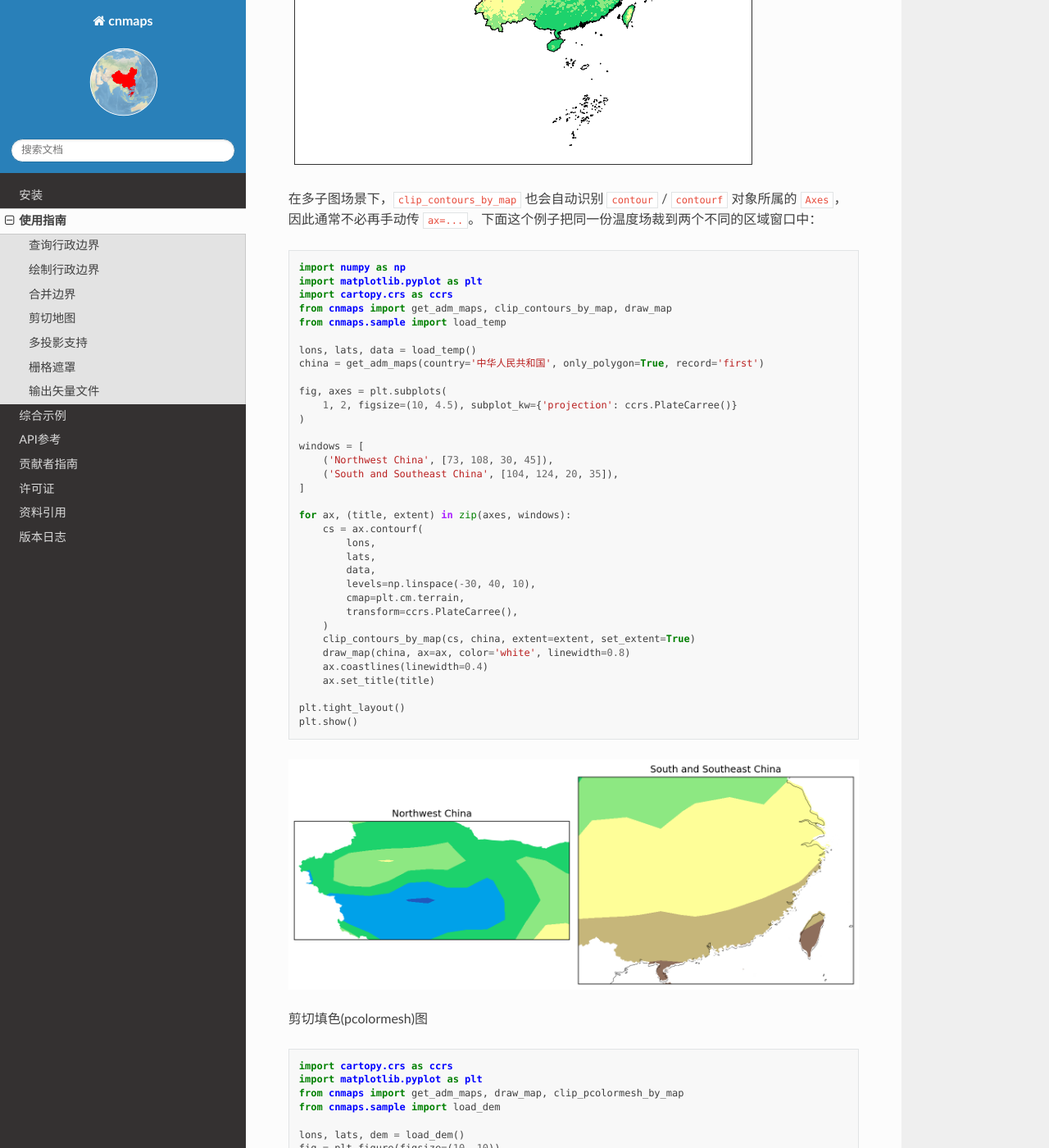
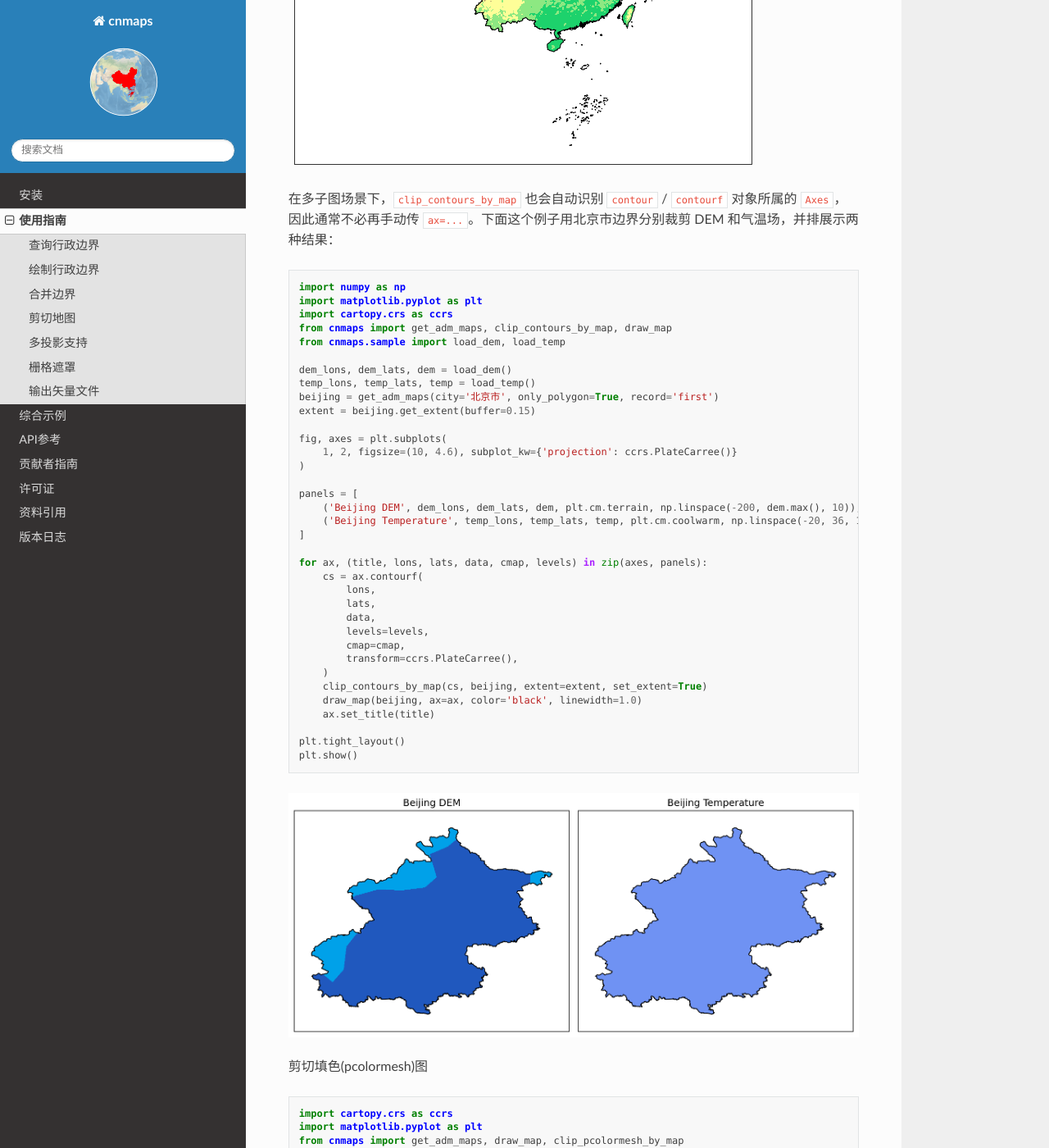
Before and after one commit to cnmetlab/cnmaps, a Sphinx documentation site: the page built from docs/source/content/usage.rst, in a window 1280 px wide and 1400 px high, scrolled down 8056 px. Shown: the whole window at 82% size. Built offline with Sphinx 7.4.7 and the Read the Docs theme 3.1.0, drawn with Linux system fonts in a browser that asks for light colours.

Commit message:
Refine #138 multi-axes example with Beijing panels

```diff
--- a/docs/source/content/usage.rst
+++ b/docs/source/content/usage.rst
@@ -271,7 +271,7 @@ cnmaps可以很方便地对地图进行合并，例如我们可以将北京、
 
 .. image:: ../_static/clip-china-contourf.png
 
-在多子图场景下，``clip_contours_by_map`` 也会自动识别 ``contour`` / ``contourf`` 对象所属的 ``Axes``，因此通常不必再手动传 ``ax=...``。下面这个例子把同一份温度场裁到两个不同的区域窗口中：
+在多子图场景下，``clip_contours_by_map`` 也会自动识别 ``contour`` / ``contourf`` 对象所属的 ``Axes``，因此通常不必再手动传 ``ax=...``。下面这个例子用北京市边界分别裁剪 DEM 和气温场，并排展示两种结果：
 
 .. code:: python
 
@@ -279,32 +279,33 @@ cnmaps可以很方便地对地图进行合并，例如我们可以将北京、
     import matplotlib.pyplot as plt
     import cartopy.crs as ccrs
     from cnmaps import get_adm_maps, clip_contours_by_map, draw_map
-    from cnmaps.sample import load_temp
+    from cnmaps.sample import load_dem, load_temp
 
-    lons, lats, data = load_temp()
-    china = get_adm_maps(country='中华人民共和国', only_polygon=True, record='first')
+    dem_lons, dem_lats, dem = load_dem()
+    temp_lons, temp_lats, temp = load_temp()
+    beijing = get_adm_maps(city='北京市', only_polygon=True, record='first')
+    extent = beijing.get_extent(buffer=0.15)
 
     fig, axes = plt.subplots(
-        1, 2, figsize=(10, 4.5), subplot_kw={'projection': ccrs.PlateCarree()}
+        1, 2, figsize=(10, 4.6), subplot_kw={'projection': ccrs.PlateCarree()}
     )
 
-    windows = [
-        ('Northwest China', [73, 108, 30, 45]),
-        ('South and Southeast China', [104, 124, 20, 35]),
+    panels = [
+        ('Beijing DEM', dem_lons, dem_lats, dem, plt.cm.terrain, np.linspace(-200, dem.max(), 10)),
+        ('Beijing Temperature', temp_lons, temp_lats, temp, plt.cm.coolwarm, np.linspace(-20, 36, 10)),
     ]
 
-    for ax, (title, extent) in zip(axes, windows):
+    for ax, (title, lons, lats, data, cmap, levels) in zip(axes, panels):
         cs = ax.contourf(
             lons,
             lats,
             data,
-            levels=np.linspace(-30, 40, 10),
-            cmap=plt.cm.terrain,
+            levels=levels,
+            cmap=cmap,
             transform=ccrs.PlateCarree(),
         )
-        clip_contours_by_map(cs, china, extent=extent, set_extent=True)
-        draw_map(china, ax=ax, color='white', linewidth=0.8)
-        ax.coastlines(linewidth=0.4)
+        clip_contours_by_map(cs, beijing, extent=extent, set_extent=True)
+        draw_map(beijing, ax=ax, color='black', linewidth=1.0)
         ax.set_title(title)
 
     plt.tight_layout()
```
Also changed, not shown: docs/source/_static/clip-china-contourf-multi-axes.png, 1 other file.
